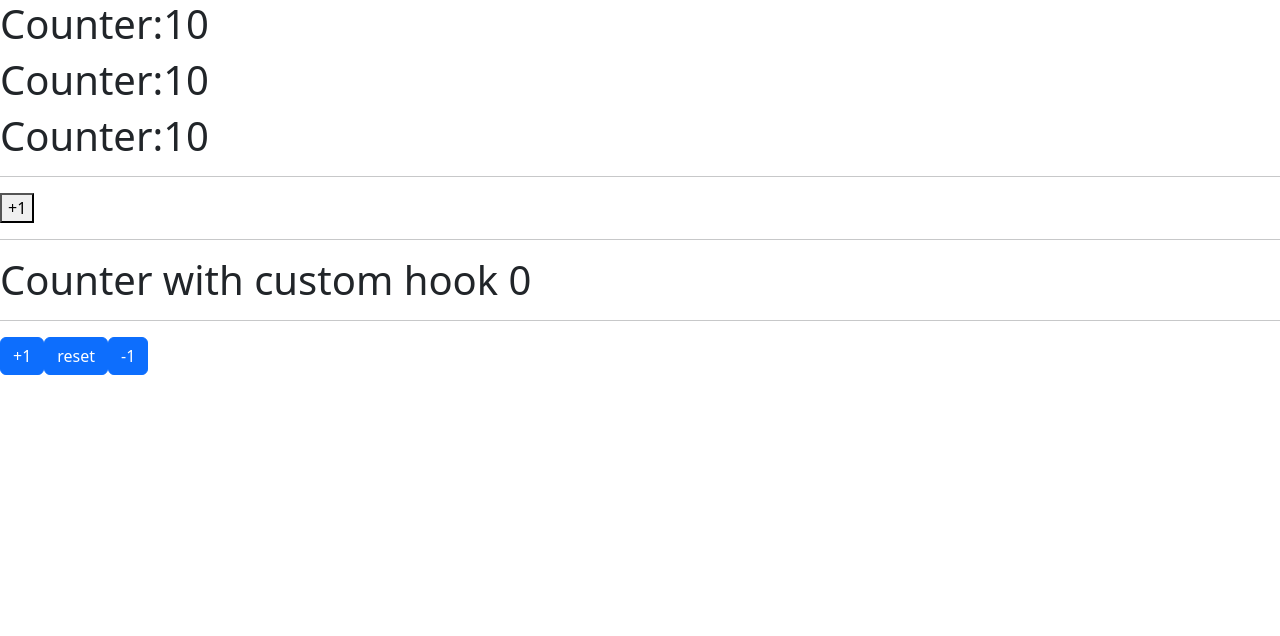
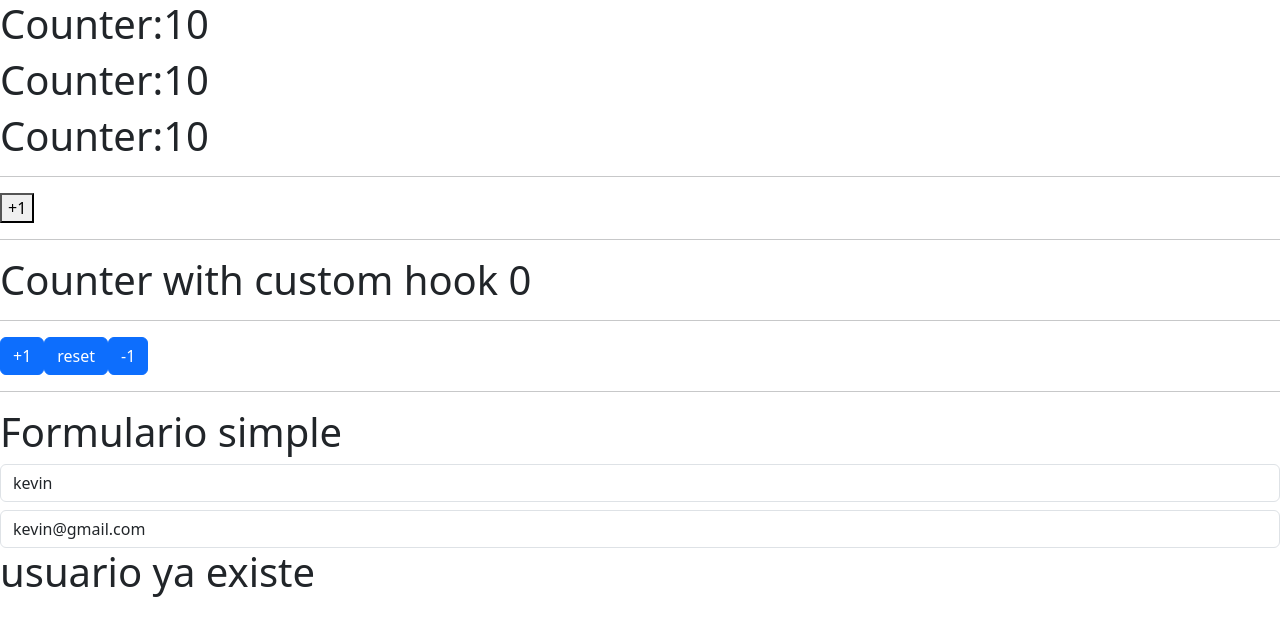
Before and after one commit to Kevin-ORojas/REACT, a React (Vite) app in the folder 05-hook-app/: page / in a window 1280 px wide. Shown: the top 636 px of the page. Built offline with nearby package versions, Linux system fonts and the light colour scheme.

Commit message:
aprediendo simpleform , formulario, y useefect

```diff
--- /dev/null
+++ b/05-hook-app/src/02-useEffect/Message.jsx
@@ -0,0 +1,16 @@
+import { useEffect } from "react";
+
+export const Message = () => {
+  useEffect(() => {
+    console.log("componente montado");
+    return () => {
+      console.log("componente desmontado");
+    };
+  }, []);
+
+  return (
+    <div>
+      <h1>usuario ya existe</h1>
+    </div>
+  );
+};
--- /dev/null
+++ b/05-hook-app/src/02-useEffect/SimpleForm.jsx
@@ -0,0 +1,56 @@
+import React, { useEffect, useState } from "react";
+import { Message } from "./Message";
+
+export const SimpleForm = () => {
+  const [formstate, setFormstate] = useState({
+    username: "kevin",
+    email: "kevin@gmail.com",
+  });
+
+  const { username, email } = formstate;
+
+  const handleInputChange = ({ target }) => {
+    const { name, value } = target;
+    setFormstate({
+      ...formstate,
+      [name]: value,
+    });
+  };
+
+  //se recomienda hacer efectos especificos por cada efecto que quiera cambiar
+  useEffect(() => {
+    console.log("useefect called!");
+  }, []);
+
+  useEffect(() => {
+    console.log("formstate change!");
+  }, [formstate]);
+
+  useEffect(() => {
+    console.log("email change!");
+  }, [email]);
+
+  return (
+    <>
+      <h1>Formulario simple</h1>
+      <input
+        type="text"
+        className="form-control"
+        placeholder="username"
+        name="username"
+        value={username}
+        onChange={handleInputChange}
+      />
+      <input
+        type="text"
+        className="form-control mt-2"
+        placeholder="username"
+        name="email"
+        value={email}
+        onChange={handleInputChange}
+      />
+
+      {username === "kevin" && <Message />}
+    </>
+  );
+};
--- a/05-hook-app/src/HookApp.jsx
+++ b/05-hook-app/src/HookApp.jsx
@@ -1,6 +1,7 @@
 import React from "react";
 import { CounterApp } from "./01-usestate/CounterApp";
 import { CounterWithCustomHook } from "./01-usestate/CounterWithCustomHook";
+import { SimpleForm } from "./02-useEffect/SimpleForm";
 
 export const HookApp = () => {
   return (
@@ -8,6 +9,9 @@ export const HookApp = () => {
       <CounterApp />
       <hr />
       <CounterWithCustomHook />
+
+      <hr />
+      <SimpleForm />
     </div>
   );
 };
```
